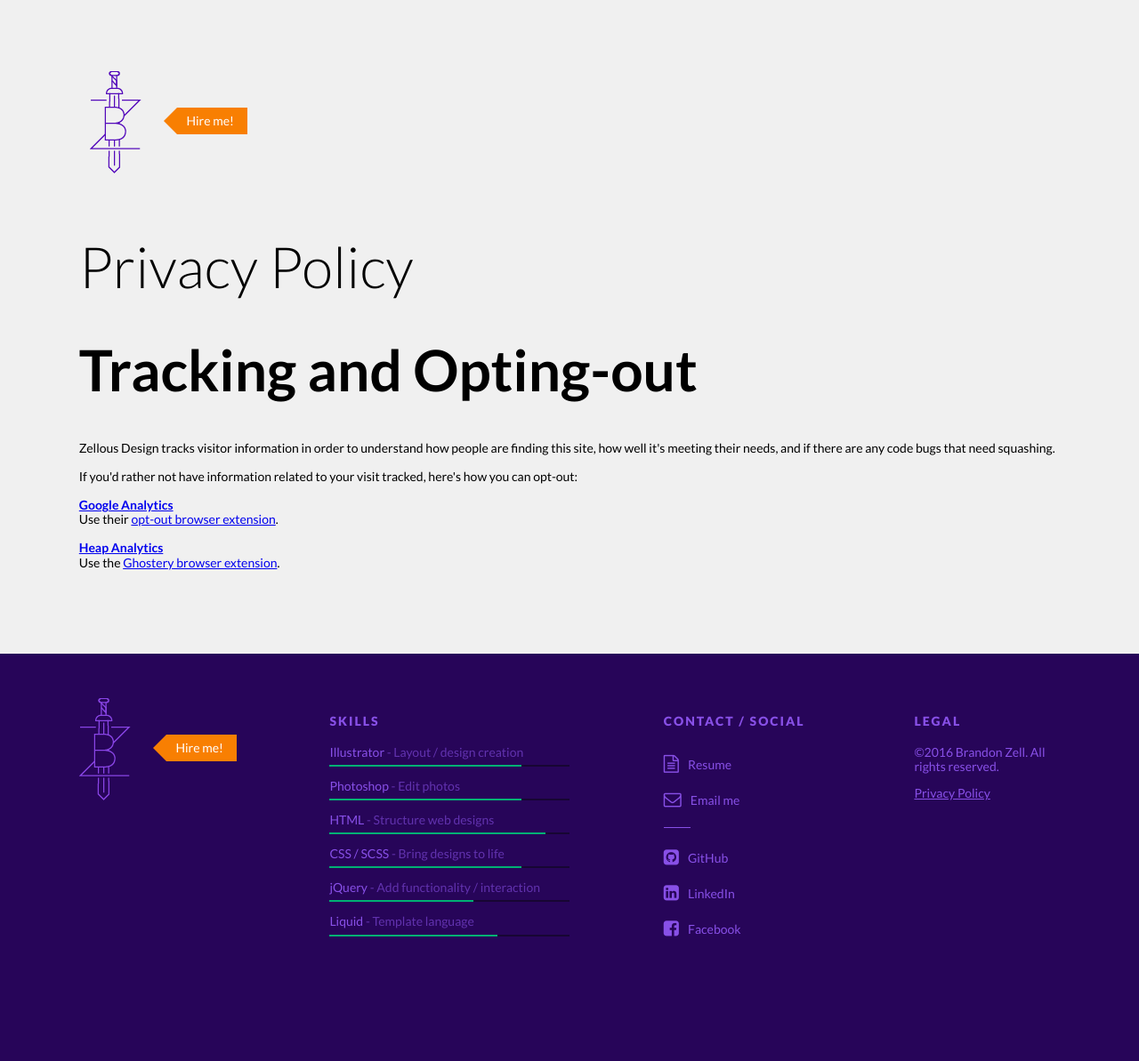
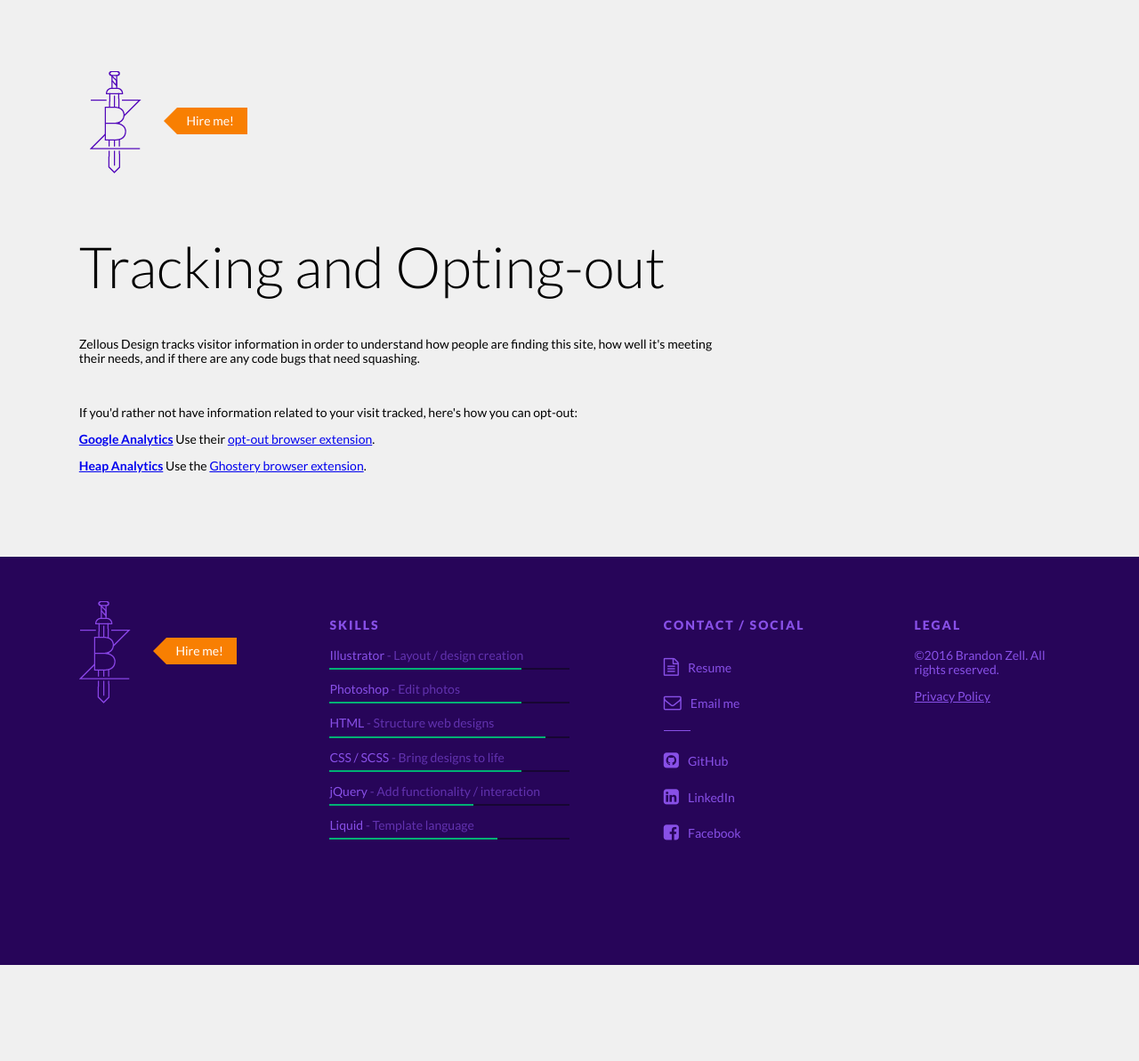
Before and after one commit to bzle/brandonz-me, a Jekyll site: the page built from privacy-policy/index.html, in a window 1280 px wide. Shown: the whole page at 89% size. Built offline with Jekyll 4.4.1, drawn with Linux system fonts in a browser that asks for light colours; nearby versions of some CDN libraries; after the commit the page ends 1085 px from its top, so only the background shows below that.

Commit message:
Updated '/privacy-policy/index.html' via CloudCannon

```diff
--- a/privacy-policy/index.html
+++ b/privacy-policy/index.html
@@ -7,18 +7,20 @@
 
 <section class="hero-section">
     <div class="grid">
-        <div class="grid__item">
-                <h1>Privacy Policy</h1>
+        <div class="grid__item two-thirds">
                 <h1 class="editable">Tracking and Opting-out</h1>
                 <p class="editable">Zellous Design tracks visitor information in order to understand how people are finding this site, how well it&#39;s meeting their needs, and if there are any code bugs that need squashing.
-                <br />
-                <br />If you&#39;d rather not have information related to your visit tracked, here&#39;s how you can opt-out:
-                <br />
-                <br /><strong><a target="_blank" href="http://www.google.com/analytics/">Google Analytics</a></strong>
-                <br />Use their&nbsp;<a target="_blank" href="https://tools.google.com/dlpage/gaoptout/">opt-out browser extension</a>.
-                <br />
-                <br /><a target="_blank" href="https://heapanalytics.com"><strong>Heap Analytics</strong></a>
-                <br />Use the&nbsp;<a target="_blank" href="https://www.ghostery.com/try-us/download-add-on/">Ghostery browser extension</a>.
+                </p>
+                <br>
+                <p>If you&#39;d rather not have information related to your visit tracked, here&#39;s how you can opt-out:</p>
+                <p>
+                    <strong><a target="_blank" href="http://www.google.com/analytics/">Google Analytics</a></strong>
+                    Use their&nbsp;<a target="_blank" href="https://tools.google.com/dlpage/gaoptout/">opt-out browser extension</a>.
+                </p>
+                <p>
+                    <a target="_blank" href="https://heapanalytics.com"><strong>Heap Analytics</strong></a>
+                    Use the&nbsp;<a target="_blank" href="https://www.ghostery.com/try-us/download-add-on/">Ghostery browser extension</a>.
+                </p>
             </p>
         </div>
     </div>
```
